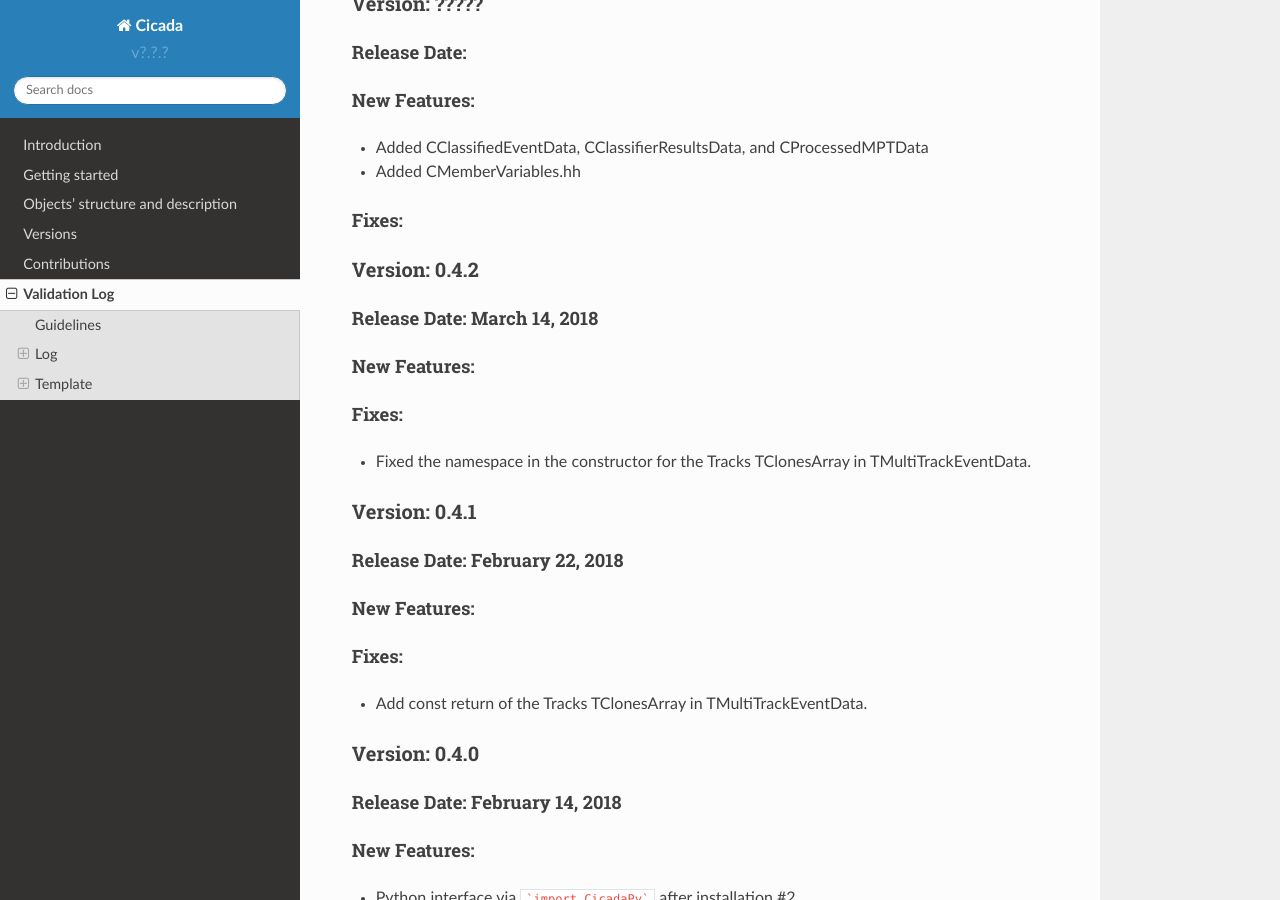
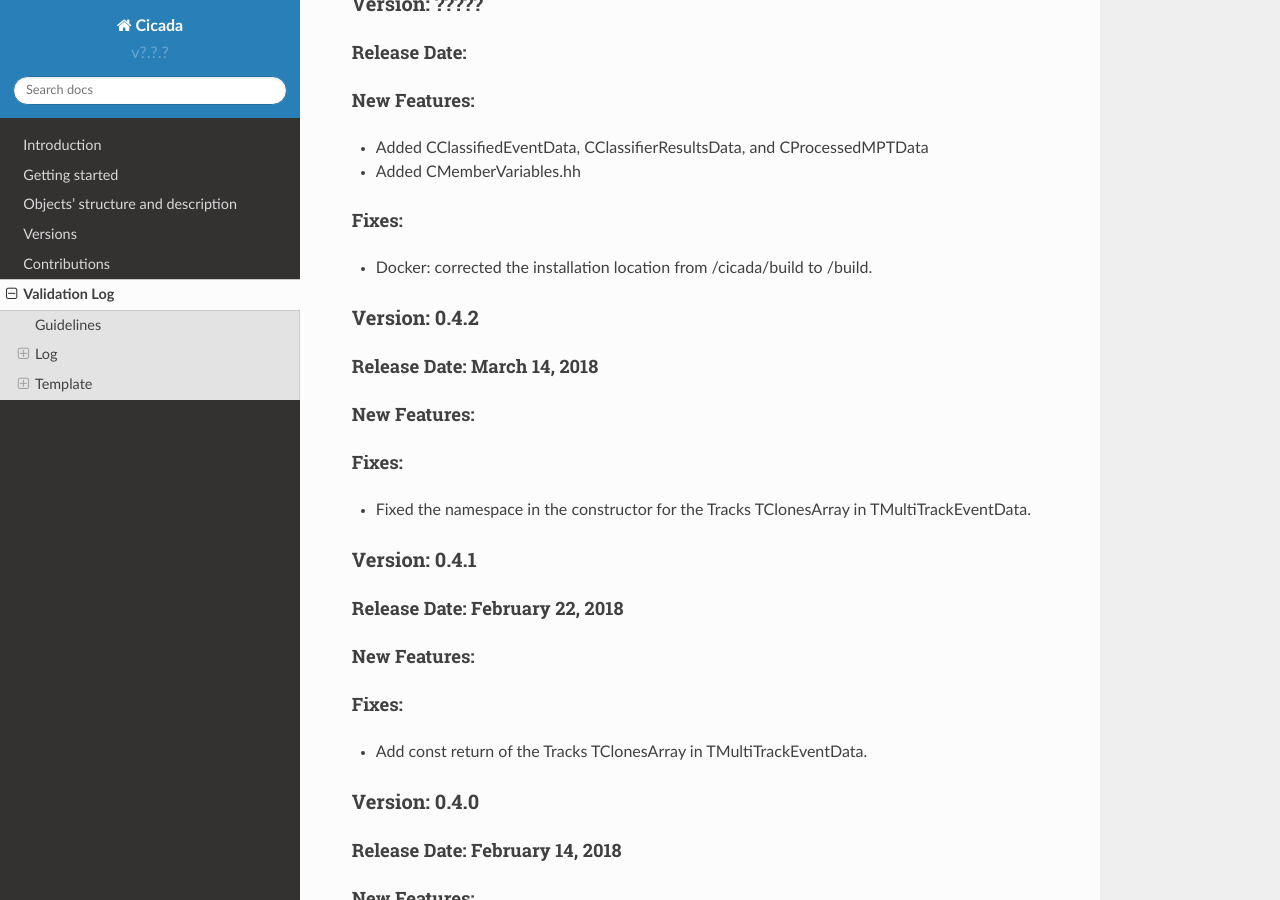
Before and after one commit to project8/cicada, a Sphinx documentation site: the page built from Documentation/ValidationLog.rst, in a window 1280 px wide and 900 px high, scrolled down 546 px. Built offline with Sphinx 7.4.7 and the Read the Docs theme 2.0.0, drawn with Linux system fonts in a browser that asks for light colours.

Commit message:
Update ValidationLog

```diff
--- a/Documentation/ValidationLog.rst
+++ b/Documentation/ValidationLog.rst
@@ -32,6 +32,8 @@
 
 Fixes:
 ''''''
+
+* Docker: corrected the installation location from /cicada/build to /build.
 
 
 Version: 0.4.2
```
